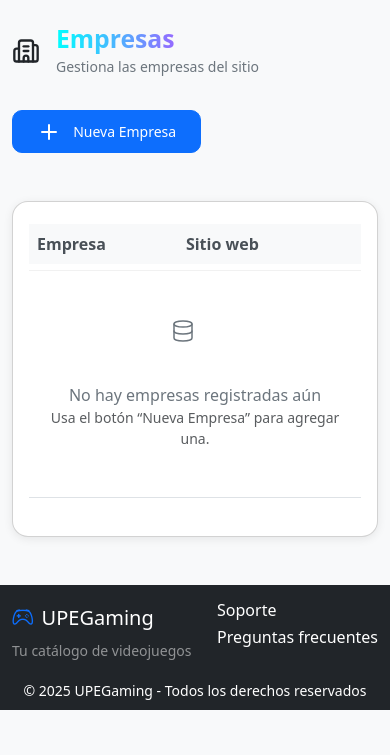
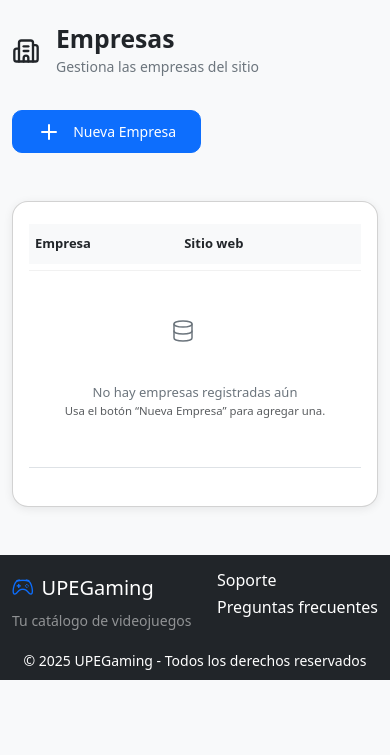
Before and after one commit to TatianaKumichel/Proyecto_Pw_UPE_2025, a PHP site: page /admin-empresas.php in a window 390 px wide. Shown: the part 89-844 px from the top of the page. Run offline with PHP 8.4, Linux system fonts and the light colour scheme; the visitor is signed in with stand-in values (Sample User, id 1); data that the repository does not hold is empty.

Commit message:
arreglo en  tabla "empresas"

```diff
--- a/admin-empresas.php
+++ b/admin-empresas.php
@@ -57,8 +57,8 @@
       <table class="table align-middle">
         <thead>
           <tr>
-            <th>Empresa</th>
-            <th>Sitio web</th>
+            <th class="text-dark">Empresa</th>
+            <th class="text-dark">Sitio web</th>
             <th> </th>
           </tr>
         </thead>
--- a/css/admin-empresas.css
+++ b/css/admin-empresas.css
@@ -1,4 +1,4 @@
-.titulo {
+/*.titulo {
   background: linear-gradient(90deg, #00ffff, #ff00ff, #00ffff);
   background-size: 200% auto;
   background-clip: text;
@@ -11,7 +11,7 @@
   background-position: right center;
   cursor: pointer;
 }
-
+*/
 
 
 .card {
@@ -83,3 +83,34 @@
   transform: translateY(-1px);
   box-shadow: 0 3px 10px rgba(13, 110, 253, 0.3);
 }
+
+.table td.text-end,
+.table th.text-end {
+  width: 48px !important;
+  white-space: nowrap;
+  padding-right: 12px;
+}
+
+
+#cardEmpresas {
+  overflow-x: auto;
+}
+
+@media (max-width: 576px) {
+
+  .table th,
+  .table td {
+    padding: 10px 6px;
+    font-size: 13px;
+  }
+
+  .table td.text-end,
+  .table th.text-end {
+    width: 40px !important;
+    padding-right: 6px;
+  }
+
+  .dropdown-menu {
+    transform: translateX(-20px) !important;
+  }
+}
```
